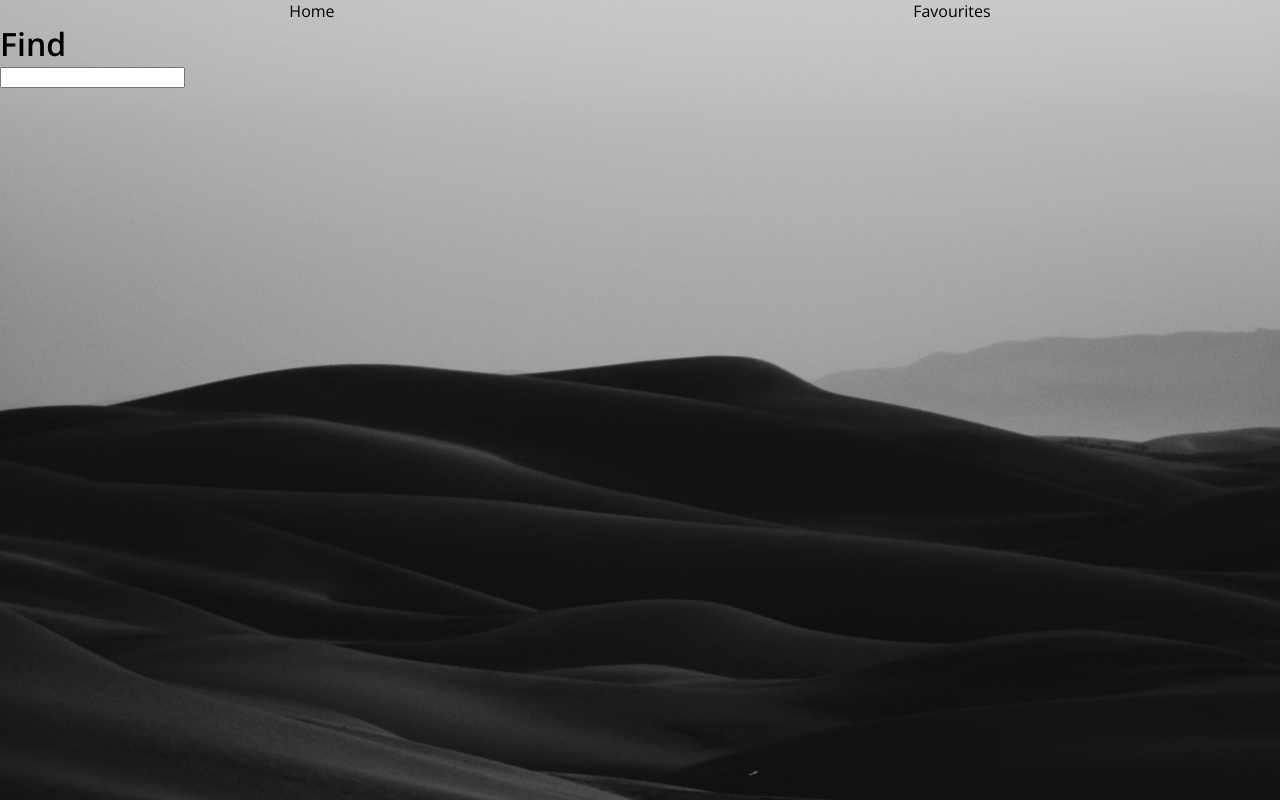
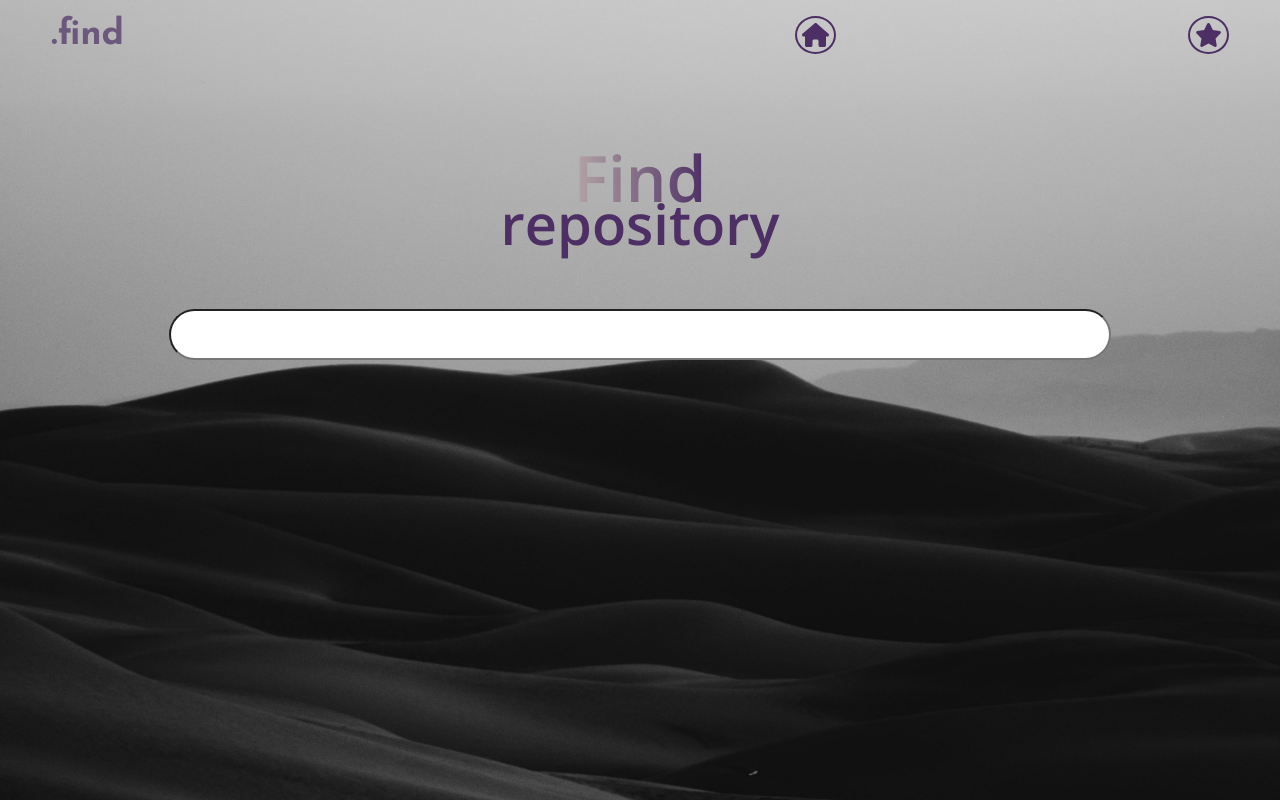
Before and after one commit to paulinachruscinska/find_repository_app, a React (Create React App) app: page / in a window 1280 px wide. Built offline with nearby package versions, Linux system fonts and the light colour scheme.

Commit message:
Add react router

```diff
--- a/package.json
+++ b/package.json
@@ -3,11 +3,14 @@
   "version": "0.1.0",
   "private": true,
   "dependencies": {
+    "@fortawesome/free-solid-svg-icons": "^6.3.0",
+    "@fortawesome/react-fontawesome": "^0.2.0",
     "@testing-library/jest-dom": "^5.16.5",
     "@testing-library/react": "^13.4.0",
     "@testing-library/user-event": "^13.5.0",
     "react": "^18.2.0",
     "react-dom": "^18.2.0",
+    "react-router-dom": "^6.8.1",
     "react-scripts": "5.0.1",
     "sass": "^1.58.0",
     "web-vitals": "^2.1.4"
--- a/src/components/Favourites.js
+++ b/src/components/Favourites.js
@@ -0,0 +1,10 @@
+import {Link} from "react-router-dom";
+
+export default function Favourites() {
+    return (
+        <>
+            <h1>Favourites</h1>
+            <Link to='/favourites/:id'>Click</Link>
+        </>
+    )
+}
--- /dev/null
+++ b/src/components/Id.js
@@ -0,0 +1,5 @@
+export default function Id(){
+    return (
+        <h1>Id</h1>
+    )
+}
--- a/src/components/MainPage.js
+++ b/src/components/MainPage.js
@@ -2,6 +2,7 @@ export default function Main() {
     return (
         <main>
             <h1>Find</h1>
+            <h2>repository</h2>
             <input type='search'/>
         </main>
     )
--- a/src/components/Navigation.js
+++ b/src/components/Navigation.js
@@ -1,9 +1,20 @@
 import navData from "../utilities/navData";
+import {FontAwesomeIcon} from "@fortawesome/react-fontawesome";
+import { Link } from 'react-router-dom';
 
 export default function Navigation(){
     return(
         <nav>
-            {navData.map(({list, id})=><div className='nav__list' key={id}>{list}</div>)}
+            <p className='logo'>.find</p>
+            {navData.map(({list,icon, link, id})=>{
+                return(
+                    <div className='nav__list' key={id}>
+                        <FontAwesomeIcon className='icon' icon={icon}/>
+                        <Link to={link} className='nav__list--item'>{list}</Link>
+                    </div>
+                )
+
+            })}
         </nav>
     )
 }
--- /dev/null
+++ b/src/components/PageNotFound.js
@@ -0,0 +1,5 @@
+export default function PageNotFound(){
+    return (
+        <h1>404</h1>
+    )
+}
--- a/src/index.js
+++ b/src/index.js
@@ -1,16 +1,25 @@
 import React from 'react';
 import ReactDOM from 'react-dom/client';
+import {BrowserRouter as Router, Route, Routes} from "react-router-dom";
 import App from './App';
+import Favourites from "./components/Favourites";
+import Id from "./components/Id";
+import PageNotFound from "./components/PageNotFound";
 import reportWebVitals from './reportWebVitals';
+
 
 const root = ReactDOM.createRoot(document.getElementById('root'));
 root.render(
-  <React.StrictMode>
-    <App />
-  </React.StrictMode>
+    <React.StrictMode>
+        <Router>
+            <Routes>
+                <Route path='/'  element={<App/>}/>
+                <Route path='/favourites'  element={<Favourites/>}/>
+                <Route path='favourites/:id'  element={<Id/>}/>
+                <Route path='*'  element={<PageNotFound/>}/>
+            </Routes>
+        </Router>
+    </React.StrictMode>
 );
 
-// If you want to start measuring performance in your app, pass a function
-// to log results (for example: reportWebVitals(console.log))
-// or send to an analytics endpoint. Learn more: https://bit.ly/CRA-vitals
 reportWebVitals();
--- /dev/null
+++ b/src/scss/_mainPage.scss
@@ -0,0 +1,30 @@
+main{
+  margin: 5rem 4%;
+  display: flex;
+  flex-direction: column;
+  align-items: center;
+}
+
+h1{
+  font-size: 4rem;
+  text-align: center;
+  color:transparent;
+  position: relative;
+  -webkit-background-clip: text;
+  background-image: linear-gradient(90deg,$colorLight,$colorPurple);
+
+}
+h2{
+  color: $colorPurple;
+  font-size: 3.5rem;
+  margin: -2.25rem 0 0;
+  position: relative;
+  z-index: 1;
+
+}
+input{
+  margin: 3rem 0;
+  padding: 1rem;
+  width: 80%;
+  border-radius: 999px;
+}
--- a/src/scss/_navigation.scss
+++ b/src/scss/_navigation.scss
@@ -1,7 +1,30 @@
 nav{
   display: flex;
-  flex-wrap: wrap;
   font-size: 1rem;
-  justify-content: space-around;
+  justify-content: space-between;
   align-items: center;
+  margin: 1rem 4%;
 }
+.logo{
+  font-family: $fontAdditional;
+  font-weight: 700;
+  color: $colorPurple;
+  font-size: 2.25rem;
+  width: 50%;
+  opacity: 0.7;
+}
+.nav__list{
+  width: 50%;
+  display: flex;
+  justify-content: flex-end;
+  color: $colorPurple;
+  .icon{
+    border: 2px solid $colorPurple;
+    border-radius: 50%;
+    font-size: 1.5rem;
+    padding: 5px;
+  }
+  .nav__list--item{
+    display: none;
+  }
+}
--- a/src/scss/main.scss
+++ b/src/scss/main.scss
@@ -2,9 +2,12 @@
 @import 'settings/fonts';
 @import 'settings/colors';
 @import 'navigation';
+@import 'mainPage';
 
 body{
   background: url('../images/jeremy-bishop-8xznAGy4HcY-unsplash.jpg') top no-repeat;
-  background-size: cover;
+  background-size: 100%;
+  height: 100%;
   font-family: $fontMain;
+  word-break: break-word;
 }
--- a/src/scss/settings/_colors.scss
+++ b/src/scss/settings/_colors.scss
@@ -1,4 +1,4 @@
 $colorMain: #151515;
-$colorPurple: #301B3F;
+$colorPurple: #4d2f65;
 $colorBlue: #3C415C;
 $colorLight: #B4A5A5;
--- a/src/utilities/navData.js
+++ b/src/utilities/navData.js
@@ -1,11 +1,18 @@
+import {faHouse, faStar} from "@fortawesome/free-solid-svg-icons";
+
 const navData=[
     {
         list: 'Home',
-        id:1
+        id:1,
+        icon: faHouse,
+        link: '/'
+
     },
     {
         list: 'Favourites',
-        id:2
+        id:2,
+        icon: faStar,
+        link: '/favourites'
     },
 ]
 export default navData;
```
Also changed, not shown: 1 other file (tests, documents, lock files or other folders).
